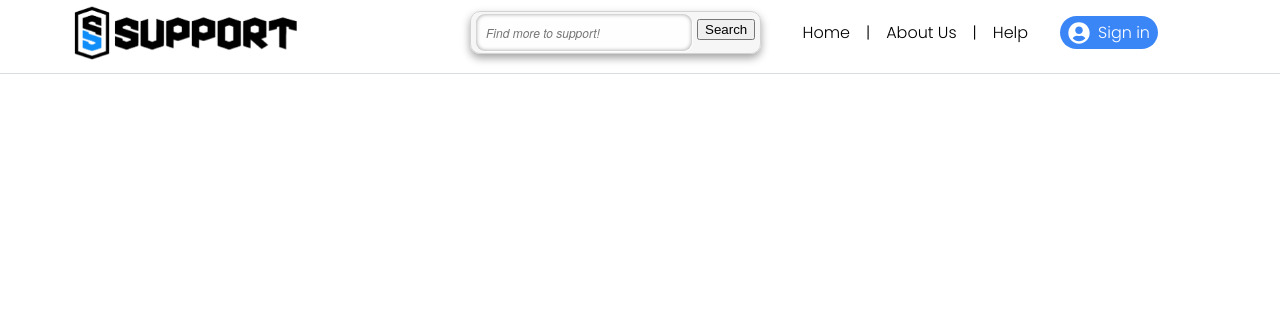
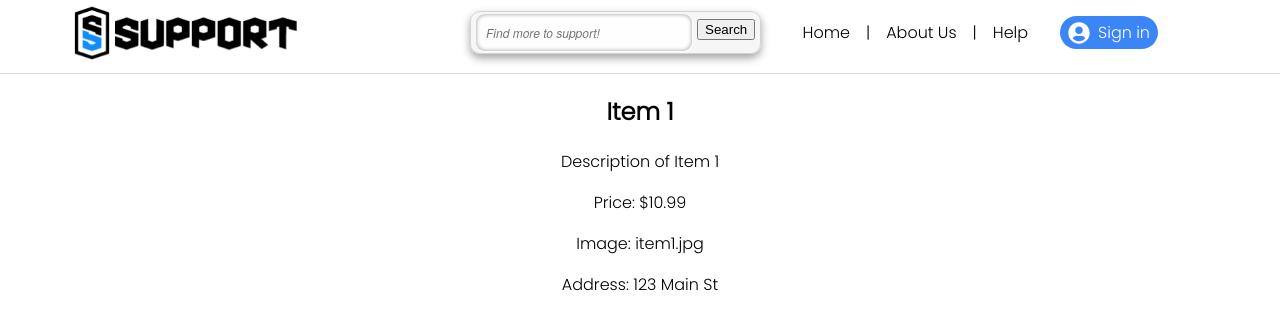
Before and after one commit to bethel-school-of-technology/team-support-squad-frontend, a React (Create React App) app in the folder support-app/: page /items/1 in a window 1280 px wide. Shown: the top 330 px of the page. Built offline with nearby package versions, Linux system fonts and the light colour scheme; data requests are answered from the project's data file; some icons are missing.

Commit message:
Added The ItemDetails and All Items view (basic)

```diff
--- a/support-app/src/App.js
+++ b/support-app/src/App.js
@@ -7,6 +7,8 @@ import Help from "./components/Help";
 import Update from "./CRUD/Update";
 import Create from "./CRUD/Create"
 import { ItemContextProvider } from "./context/ItemContext";
+import Read from "./CRUD/Read";
+import ItemList from "./components/ItemList";
 
 function App() {
 
@@ -24,6 +26,8 @@ function App() {
         <div className="container">
           <Routes>
             <Route path="/" element={<Home />} />
+            <Route path="/all" element={<ItemList />} />
+            <Route path="/items/:id" element={<Read />} />
             <Route path="/create" element={<Create />} />
             <Route path="/update/:id" element={<Update onCancel={handleCancel} onEdit={handleEdit} />} />
             <Route path="/about" element={<About />} />
--- a/support-app/src/CRUD/Read.js
+++ b/support-app/src/CRUD/Read.js
@@ -0,0 +1,36 @@
+import React, { useEffect, useState } from "react";
+import { useParams } from "react-router-dom";
+import { useItemContext } from "../context/ItemContext";
+
+function Read() {
+  const { getItem } = useItemContext();
+  const { id } = useParams();
+
+  const [item, setItem] = useState(null);
+
+  useEffect(() => {
+    getItem(id)
+      .then((itemData) => {
+        setItem(itemData);
+      })
+      .catch((error) => {
+        console.error("Error fetching item data:", error);
+      });
+  }, [getItem, id]);
+
+  if (!item) {
+    return <div>Loading...</div>;
+  }
+
+  return (
+    <div>
+      <h2>{item.name}</h2>
+      <p>{item.description}</p>
+      <p>Price: ${item.price}</p>
+      <p>Image: {item.image}</p>
+      <p>Address: {item.address}</p>
+    </div>
+  );
+}
+
+export default Read;
--- /dev/null
+++ b/support-app/src/components/ItemList.js
@@ -0,0 +1,27 @@
+import React, { useEffect } from "react";
+import { Link } from "react-router-dom";
+import { useItemContext } from "../context/ItemContext";
+
+const ItemList = () => {
+  const { items, getAllItems } = useItemContext();
+
+  useEffect(() => {
+    if (items.length === 0) {
+      getAllItems(); // Fetch items only if they haven't been fetched yet
+    }
+  }, [getAllItems, items.length]);
+
+  return (
+    <div>
+      {items.map((item) => (
+        <div key={item.id}>
+          <Link to={`/items/${item.id}`}>
+            <h3>{item.name}</h3>
+          </Link>
+        </div>
+      ))}
+    </div>
+  );
+};
+
+export default ItemList;
--- a/support-app/src/components/NavBar.js
+++ b/support-app/src/components/NavBar.js
@@ -25,7 +25,7 @@ function NavBar() {
           {/* rightSide */}
         </div>
         <ul>
-          <CustomLink to="/home">Home</CustomLink>|
+          <CustomLink to="/">Home</CustomLink>|
           <CustomLink to="/about">About Us</CustomLink>|
           <CustomLink to="/help">Help</CustomLink>
           <br></br>
```
Also changed, not shown: support-app/src/components/ProductDetails.js (deleted).
